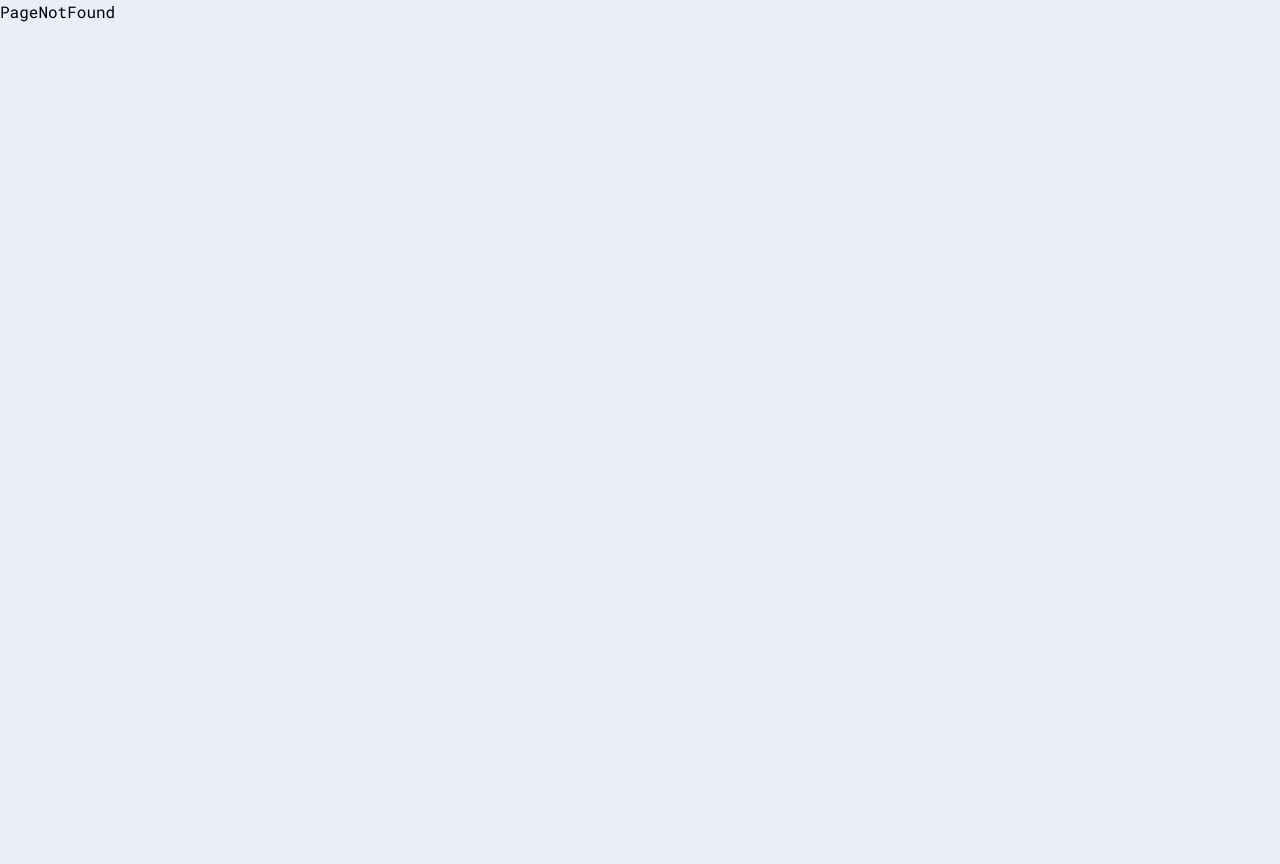
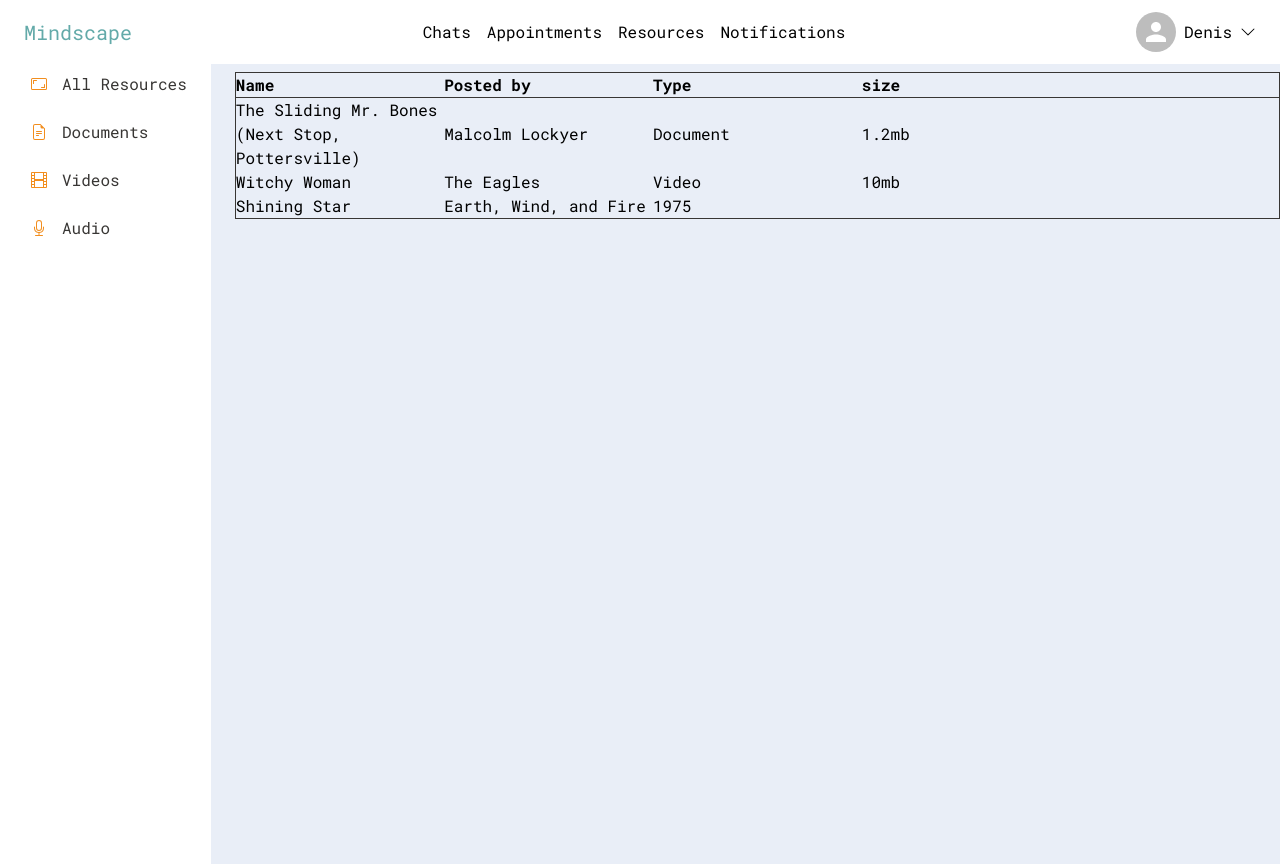
Before and after one commit to Eliskaunda/mindscape, a React (Vite) app: page /resources/all in a window 1280 px wide. Before the commit the page ends 800 px from the top, so only its background shows below. Built offline with nearby package versions, Linux system fonts and the light colour scheme.

Commit message:
Resources page

```diff
--- a/package.json
+++ b/package.json
@@ -12,6 +12,7 @@
   "dependencies": {
     "@emotion/react": "^11.11.1",
     "@emotion/styled": "^11.11.0",
+    "@material-tailwind/react": "^2.1.2",
     "@mui/material": "^5.14.9",
     "@mui/styled-engine-sc": "^5.14.9",
     "antd": "^5.9.4",
--- a/src/App.jsx
+++ b/src/App.jsx
@@ -2,11 +2,15 @@ import { BrowserRouter, Routes, Route, Navigate } from "react-router-dom";
 import Homepage from "./Pages/Homepage";
 import AppLayout from "./ui/AppLayout";
 import Chat from "./Pages/Chat";
-import Resources from "./Pages/Resources";
 import Profile from "./Pages/Profile";
 import Appointments from "./Pages/Appointments";
 import Notifications from "./Pages/Notifications";
 import PageNotFound from "./Pages/PageNotFound";
+import ResourceLayout from "./features/Resources/ResourceLayout";
+import AllResources from "./features/Resources/AllResources";
+import Documents from "./features/Resources/Documents";
+import Videos from "./features/Resources/Videos";
+import Audio from "./features/Resources/Audio";
 
 function App() {
   return (
@@ -17,10 +21,17 @@ function App() {
           <Route index element={<Navigate replace to="/dashboard" />} />
           <Route path="/dashboard" element={<Homepage />} />
           <Route path="/chats" element={<Chat />} />
-          <Route path="/resources" element={<Resources />} />
+
           <Route path="/profile" element={<Profile />} />
           <Route path="/notifications" element={<Notifications />} />
           <Route path="appointments" element={<Appointments />} />
+          <Route path="/resources" element={<ResourceLayout />}>
+            <Route index element={<Navigate replace to="/resources/all" />} />
+            <Route path="/resources/all" element={<AllResources />} />
+            <Route path="/resources/documents" element={<Documents />} />
+            <Route path="/resources/videos" element={<Videos />} />
+            <Route path="/resources/audios" element={<Audio />} />
+          </Route>
         </Route>
       </Routes>
     </BrowserRouter>
--- a/src/Pages/Resources.jsx
+++ /dev/null
@@ -1,9 +0,0 @@
-function Resources() {
-    return (
-        <div>
-            Resources
-        </div>
-    )
-}
-
-export default Resources
--- /dev/null
+++ b/src/features/Resources/AllResources.jsx
@@ -0,0 +1,37 @@
+export default function AllResources() {
+  const TABLE_HEAD = ["Name", "Posted by", "Type", ""];
+  return (
+    <div className="">
+      <table className="table-fixed text-left border-collapse border border-spacing-1 border-black w-full px-2">
+        <thead className="border border-black">
+          <tr>
+            <th>Name</th>
+            <th>Posted by</th>
+            <th>Type</th>
+            <th>size</th>
+            <th></th>
+          </tr>
+        </thead>
+        <tbody>
+          <tr>
+            <td>The Sliding Mr. Bones (Next Stop, Pottersville)</td>
+            <td>Malcolm Lockyer</td>
+            <td>Document</td>
+            <td>1.2mb</td>
+          </tr>
+          <tr>
+            <td>Witchy Woman</td>
+            <td>The Eagles</td>
+            <td>Video</td>
+            <td>10mb</td>
+          </tr>
+          <tr>
+            <td>Shining Star</td>
+            <td>Earth, Wind, and Fire</td>
+            <td>1975</td>
+          </tr>
+        </tbody>
+      </table>
+    </div>
+  );
+}
--- /dev/null
+++ b/src/features/Resources/Audio.jsx
@@ -0,0 +1,5 @@
+import React from "react";
+
+export default function Audio() {
+  return <div>Audio</div>;
+}
--- /dev/null
+++ b/src/features/Resources/Documents.jsx
@@ -0,0 +1,3 @@
+export default function Documents() {
+  return <div>Documents</div>;
+}
--- /dev/null
+++ b/src/features/Resources/ResourceLayout.jsx
@@ -0,0 +1,13 @@
+import { Outlet } from "react-router-dom";
+import ResourcesBar from "./ResourcesBar";
+
+export default function ResourceLayout() {
+  return (
+    <div className="grid grid-cols-[auto_1fr] gap-6 h-screen">
+      <ResourcesBar />
+      <section className="py-2">
+        <Outlet />
+      </section>
+    </div>
+  );
+}
--- /dev/null
+++ b/src/features/Resources/ResourcesBar.jsx
@@ -0,0 +1,41 @@
+import { AspectRatio, FileEarmarkText, Film, Mic } from "react-bootstrap-icons";
+import { NavLink } from "react-router-dom";
+function ResourcesBar() {
+  return (
+    <div className="px-6 py-2 bg-white h-full">
+      <nav className="flex flex-col gap-6">
+        <NavLink
+          to="/resources/all"
+          className="flex items-center gap-2 text-black"
+        >
+          <AspectRatio style={{ color: "#f28e1e", width: 30 }} />
+          <span>All Resources</span>
+        </NavLink>
+
+        <NavLink
+          to="/resources/documents"
+          className="flex items-center gap-2 text-black"
+        >
+          <FileEarmarkText style={{ color: "#f28e1e", width: 30 }} />
+          <span>Documents</span>
+        </NavLink>
+        <NavLink
+          to="/resources/videos"
+          className="flex items-center gap-2 text-black"
+        >
+          <Film style={{ color: "#f28e1e", width: 30 }} />
+          <span>Videos</span>
+        </NavLink>
+        <NavLink
+          to="/resources/audios"
+          className="flex items-center gap-2 text-black"
+        >
+          <Mic style={{ color: "#f28e1e", width: 30 }} />
+          <span>Audio</span>
+        </NavLink>
+      </nav>
+    </div>
+  );
+}
+
+export default ResourcesBar;
--- /dev/null
+++ b/src/features/Resources/Videos.jsx
@@ -0,0 +1,3 @@
+export default function Videos() {
+  return <div>Videos</div>;
+}
```
Also changed, not shown: 1 other file (tests, documents, lock files or other folders).
